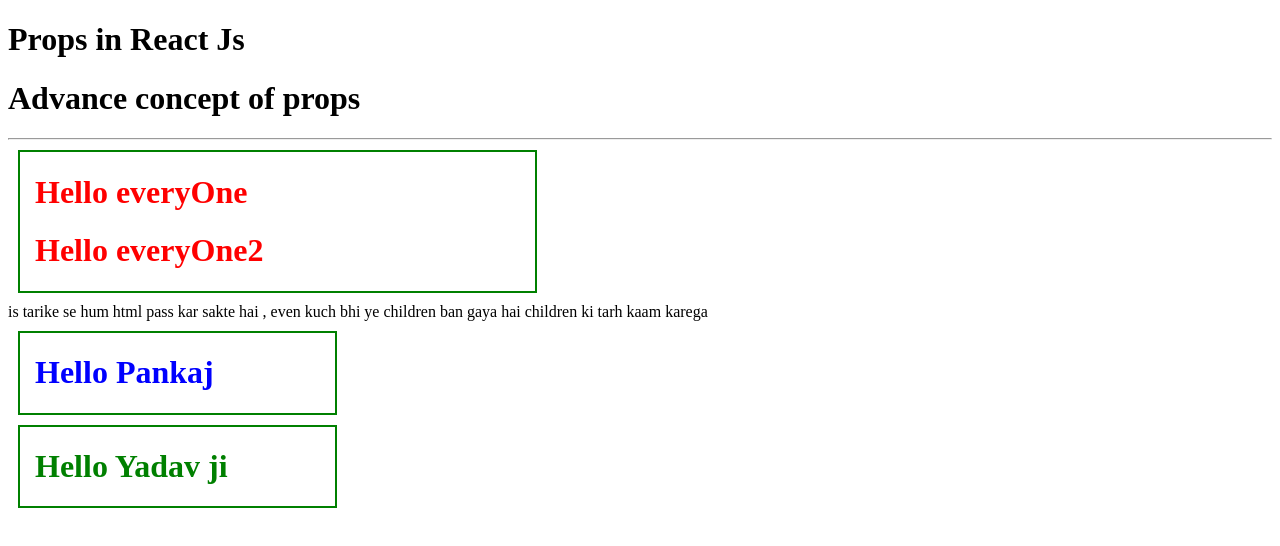
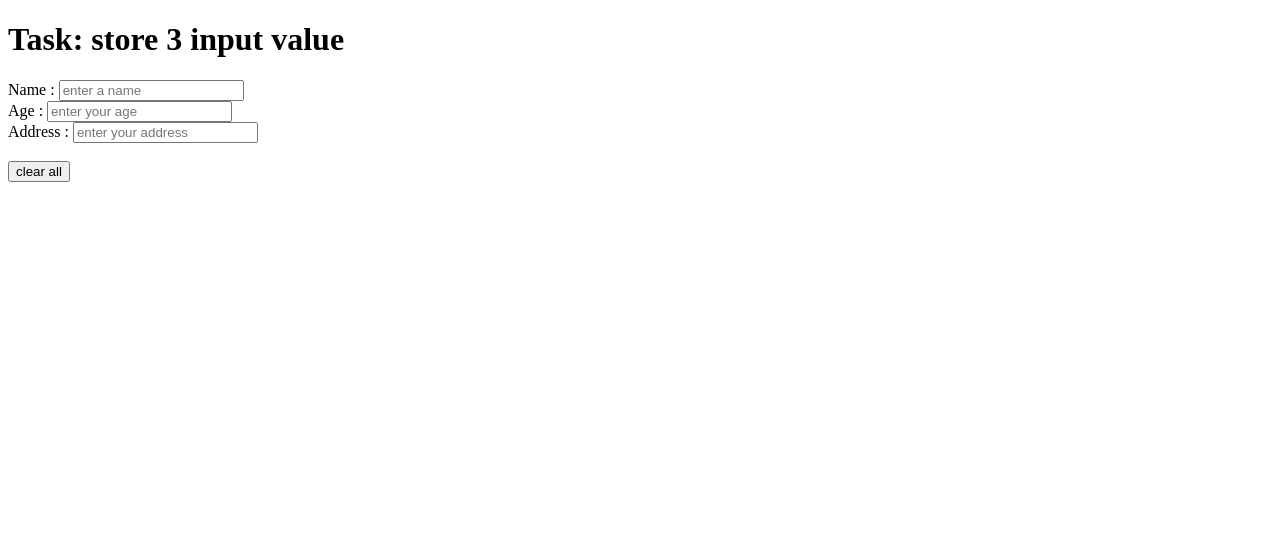
Before and after one commit to py-pankaj-ydv-7/Learning-React-js-step-by-step, a React (Vite) app in the folder react-blog/: page / in a window 1280 px wide. Shown: the top 546 px of the page. Built offline with nearby package versions, Linux system fonts and the light colour scheme.

Commit message:
revise get input field or task complete

```diff
--- a/react-blog/src/App.jsx
+++ b/react-blog/src/App.jsx
@@ -13,7 +13,7 @@
 // import HandleCheckbox from "./HandleCheckbox";
 // import HadleRadioAndDropdown from "./HadleRadioAndDropdown";
 
-// import GetInputFeild from "./GetInputFeild";
+import GetInputFeild from "./GetInputFeild";
 
 // import Todo from "./Todo";
 // import User from "./User";
@@ -88,7 +88,7 @@
 
 // import ControlledComponent from "./ControlledComponent";
 // import Getfeild from "./Getfeild";
-import Props from "./Props";
+// import Props from "./Props";
 // import Toggle from "./ToggleHideAndShow";
 // import MultipleCondition from "./MultipleCondition";
 // import User from "./UserProps";
@@ -134,7 +134,8 @@ function App(){
        {/* <User name="panakj yadav" />  */}
 
        {/* props pad chuka hu me ******/}
-       <Props/>
+       {/* <Props/> */}
+       <GetInputFeild/>
 
        {/* ** Yaha me controlled component pad chuka hu  */}
        {/* <ControlledComponent /> */}
--- a/react-blog/src/GetInputFeild.jsx
+++ b/react-blog/src/GetInputFeild.jsx
@@ -1,17 +1,90 @@
-// import React from 'react'
+// // import React from 'react'
 
-import { useState } from "react"
+import { useState } from "react";
 
-function GetInputFeild() {
-    const [val,setVal]=useState("Pankaj Yadav")
+// import { useState } from "react"
+
+// function GetInputFeild() {
+//     const [val,setVal]=useState("Pankaj Yadav")
+//   return (
+//     <div>
+//         <h1>Get Input field Value</h1>
+//         <input type="text"value={val} placeholder="enter a User name " onChange={(event)=>setVal(event.target.value)}/>
+//         <h1>{val}</h1>
+//         <button onClick={()=>setVal("")}>Clear</button>
+//     </div>
+//   )
+// }
+
+// export default GetInputFeild
+
+// practice ki thi me yaha
+// const GetInputFeild = () => {
+//   const [value, setValue] = useState("");
+//   return(
+//     <div>
+//       <h1>input field</h1>
+//       <label htmlFor="name">Name : </label>
+//       <input type="text" id="name" value={value} placeholder="enter a name " onChange={(event)=>setValue(event.target.value)}/>
+//       <h2>{value}</h2>
+//       {
+//         console.log(value)
+
+//       }
+
+//       <button onClick={()=>setValue("")}>clear</button>
+
+//     </div>
+//   )
+// }
+
+// export default GetInputFeild;
+
+// task kr raha hu
+// teen iput field leni hai or state k under store krni hai or console or ui pe show krni nai
+
+const GetInputFeild = () => {
+  const [name, setName] = useState("");
+  const [age, setAge] = useState("");
+  const [address, setAddress] = useState("");
   return (
     <div>
-        <h1>Get Input field Value</h1>
-        <input type="text"value={val} placeholder="enter a User name " onChange={(event)=>setVal(event.target.value)}/>
-        <h1>{val}</h1>
-        <button onClick={()=>setVal("")}>Clear</button>
+      <h1>Task: store 3 input value </h1>
+      <label htmlFor="name">Name : </label>
+      <input
+        type="text"
+        value={name}
+        id="name"
+        placeholder="enter a name "
+        onChange={(event) => setName(event.target.value)}
+      />
+      <br />
+      <label htmlFor="age">Age : </label>
+      <input
+        type="number"
+        value={age}
+        id="age"
+        placeholder="enter your age"
+        onChange={(event) => setAge(event.target.value)}
+      />
+      <br />
+      <label htmlFor="address">Address : </label>
+      <input
+        type="address"
+        value={address}
+        id="address"
+        placeholder="enter your address"
+        onChange={(event) => setAddress(event.target.value)}
+      />
+      <br /><br />
+      <button onClick={()=>{setAddress(""); setAge("") ;setName("")}}>clear all</button>
+      {/* {console.log(name)}
+      {console.log(age)}
+      {console.log(address)} */}
+      <h1>{name}</h1>
+      <h1>{age}</h1>
+      <h1>{address}</h1>
     </div>
-  )
-}
-
-export default GetInputFeild
+  );
+};
+export default GetInputFeild;
```
